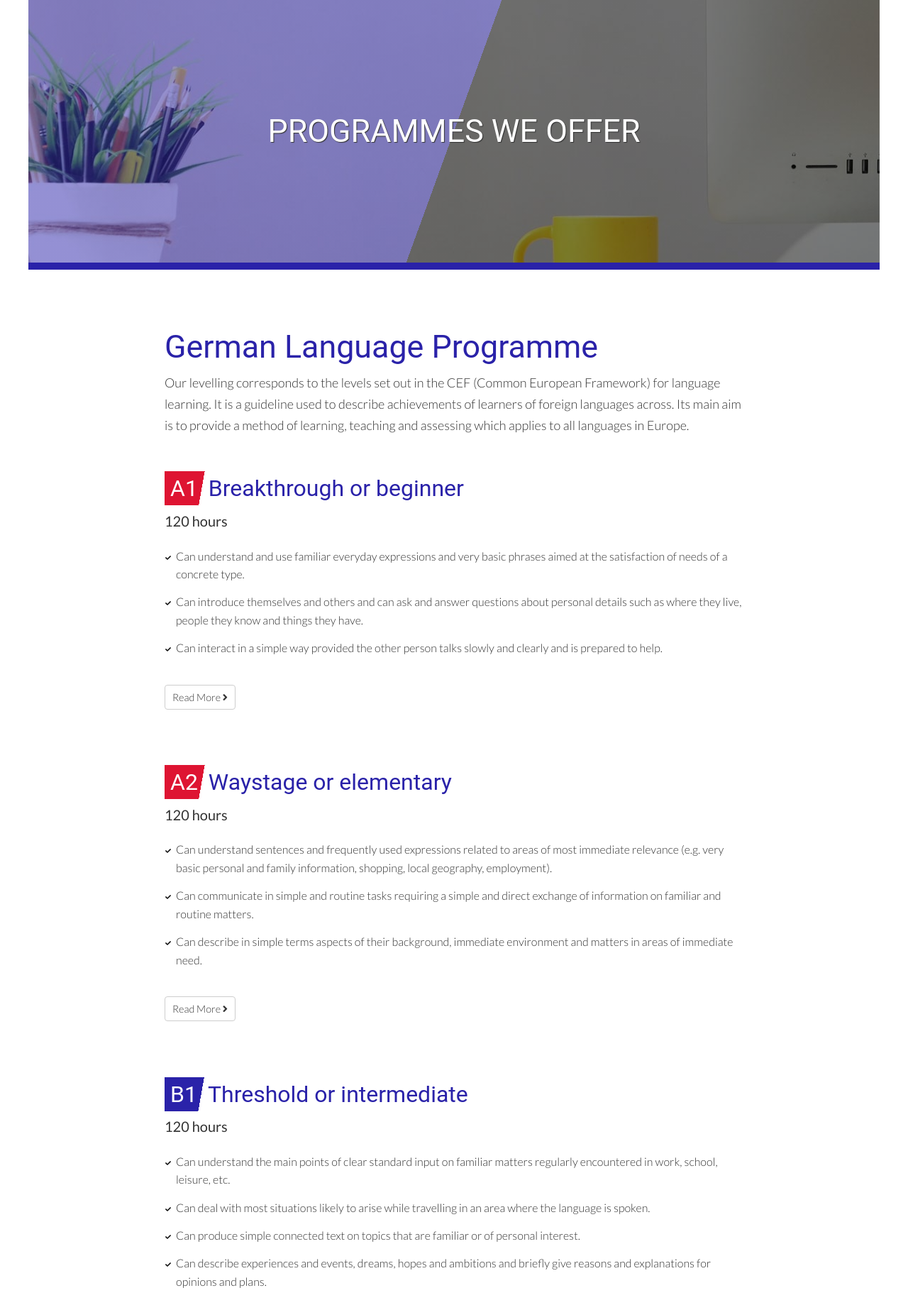
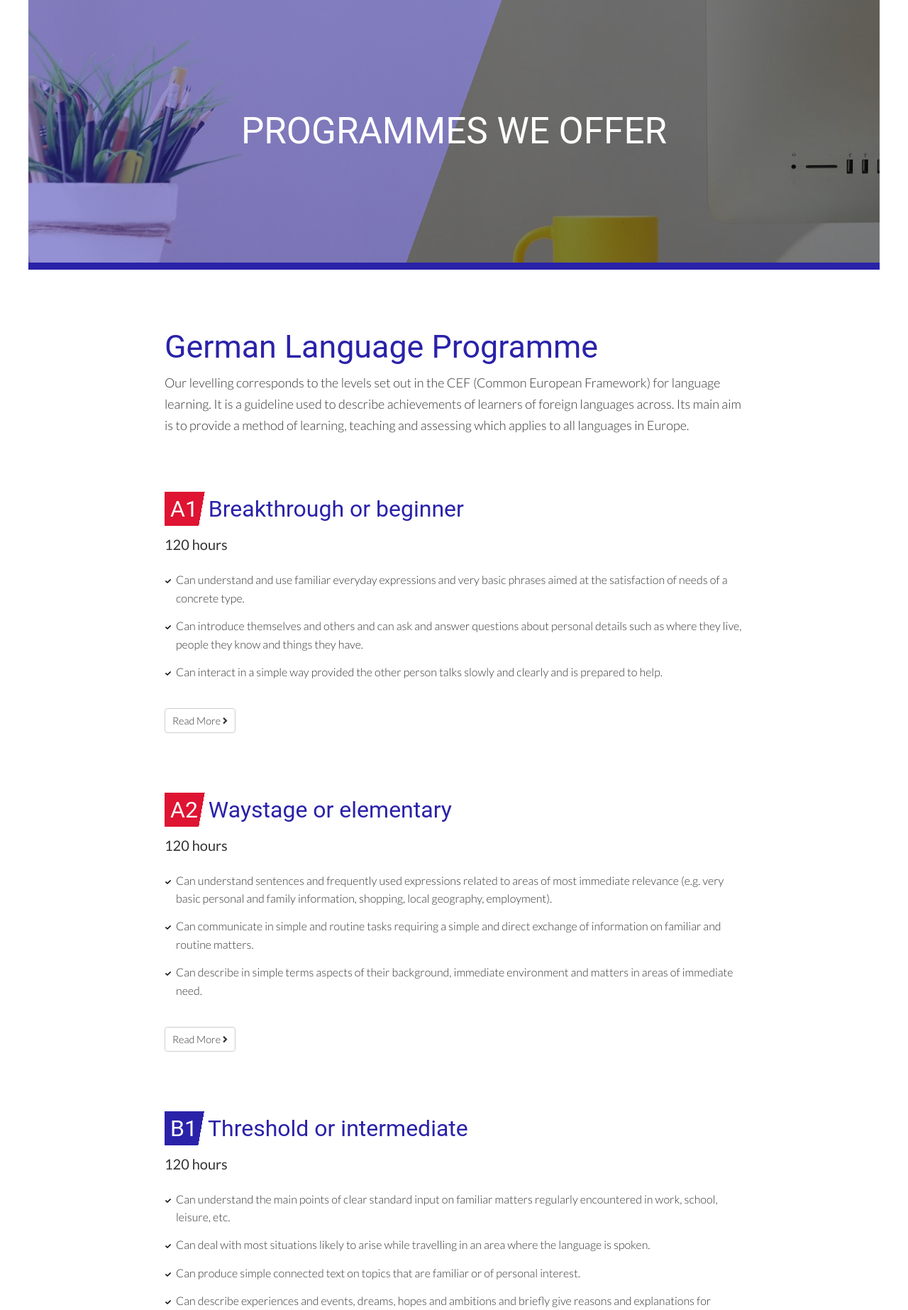
Before and after one commit to odedahay/django-connect-care, a Django app: template templates/programs/programs.html in a window 1280 px wide. Shown: the part 93-1939 px from the top of the page at 71% size. Run offline with Django 3.2, Linux system fonts and the light colour scheme; the template is opened without the code that fills it, so the values that code supplies are empty.

Commit message:
CSS update

```diff
--- a/connect_and_care/static/css/styles.css
+++ b/connect_and_care/static/css/styles.css
@@ -870,11 +870,15 @@ a.home-faq-btn-red:hover{
   text-shadow: 1px 1px 1px #333;
 }
 
+
+
 .banner-block-text{
   display: flex;
   justify-content: center;
   align-items: center;
   height: 100%;
+  padding: 0 20px;
+  text-align: center;
 }
 .sticky-sidebar{
 /* position: relative; */}
@@ -1108,7 +1112,21 @@ a.home-faq-btn-red:hover{
   }
 
   .accordion-container{
+      width: 90%;
+      margin: 0 auto;
       padding:20px 28px 20px 18px;
+  }
+  @media screen and (min-width: 360px) {
+    .accordion-container{
+      width: 90%;
+    }
+  }
+
+  @media screen and (min-width: 768px) {
+    .accordion-container{
+      width: 100%;
+      padding:20px 28px 20px 18px;
+    }
   }
 
 
@@ -1135,6 +1153,16 @@ a.home-faq-btn-red:hover{
   }
   .accordion-container a:hover{
     text-decoration: underline;
+  }
+
+  .display-mobile{
+    display: none;
+    font-size: .75rem;
+  }
+  @media (max-width: 768px) {
+    .display-mobile{
+      display: block;
+    }
   }
 
 /* ==================== Contact Styles ==================== */
--- a/connect_and_care/static/css/utilities.css
+++ b/connect_and_care/static/css/utilities.css
@@ -224,13 +224,14 @@ margin: 0 0 1.8rem;
 }
 @media (min-width: 530px) {
   .generic-content-container p {
+    /* width: 75%; */
     font-size: 1.125rem;
   }
 }
 
 @media (max-width: 375px) {
   .generic-content-container p {
-    width: 75%;
+    /* width: 75%; */
     margin: 0 auto;
     line-height: 1.8;
   }
@@ -238,9 +239,9 @@ margin: 0 0 1.8rem;
 
 @media (max-width: 768px) {
   .generic-content-container p {
-    width: 100%;
     margin: 0 auto;
     line-height: 2;
+    padding-bottom: 20px;
   }
 }
 
@@ -286,8 +287,8 @@ a.link:hover{
   font-size: 2.2rem;
   font-family: 'Roboto', sans-serif;
   font-weight: 400;
+}
 
-}
 @media (max-width: 375px) {
   .lg-title{
     font-size: 2rem;
@@ -299,7 +300,7 @@ a.link:hover{
 
 @media (max-width: 414px) {
   .lg-title{
-  font-size: 1.5rem;
+    font-size: 2rem;
     font-family: 'Roboto', sans-serif;
     font-weight: 400;
   }
@@ -314,10 +315,31 @@ a.link:hover{
   }
 }
 
+.lg-title-banner{
+  font-size: 2.8rem;
+  font-family: 'Roboto', sans-serif;
+  font-weight: 400;
+}
+
+@media  screen and (min-width: 767px){
+  .lg-title-banner{
+    font-size: 3.2rem;
+  }
+}
+
+.no-shadow{
+  text-shadow: none!important;
+}
+
+
 .md-title{
   font-size: 2rem;
   font-family: 'Roboto', sans-serif;
   font-weight: 400;
+}
+
+.md-line-height{
+  line-height: 3rem;
 }
 
 .md-subtile{
@@ -379,7 +401,7 @@ ol.faq-number{
 @media (max-width: 375px) {
   ol.faq-number{
     list-style-type: decimal;
-    margin: 0 0 20px 60px;
+    margin: 0 0 20px 20px;
   }
 
 }
@@ -387,7 +409,7 @@ ol.faq-number{
 @media (max-width: 768px) {
   ol.faq-number{
     list-style-type: decimal;
-    margin: 0 0 20px 60px;
+    margin: 0 0 20px 20px;
   }
 
 }
@@ -515,3 +537,8 @@ padding: 3rem;
 .p-5 {
 padding: 4rem;
 }
+
+/* Padding for bottom only */
+.pb-2{
+  padding-bottom: 1.5rem;
+}
--- a/templates/news/news.html
+++ b/templates/news/news.html
@@ -10,7 +10,7 @@
         <div class="wrapper">
             <div class="banner-block" style="background: linear-gradient(110deg, rgba(42, 34,169,.5) 50%, rgba(0, 0, 0, .5) 30%), url({% static 'images/inner-news-banner.jpg' %}) no-repeat center center;">
                 <div class="banner-block-text">
-                    <h1 class="lg-title white-font uppercase" style="visibility: hidden;">News</h1>
+                    <h1 class="lg-title-banner white-font uppercase no-shadow" style="visibility: hidden;">News</h1>
                 </div>
             </div>
         </div>
--- a/templates/pages/about.html
+++ b/templates/pages/about.html
@@ -7,7 +7,7 @@
     <div class="wrapper">
         <div class="banner-block" style="background: linear-gradient(110deg, rgba(42, 34,169,.5) 50%, rgba(0, 0, 0, .5) 30%), url({% static 'images/inner-about-banner.jpg' %}) no-repeat center center;">
             <div class="banner-block-text">
-                <h1 class="lg-title white-font uppercase">About Us</h1>
+                <h1 class="lg-title-banner white-font uppercase no-shadow">About Us</h1>
             </div>
         </div>
     </div>
--- a/templates/pages/faq.html
+++ b/templates/pages/faq.html
@@ -8,7 +8,7 @@
         <div class="banner-block banner-block__bg" style="background: linear-gradient(110deg, rgba(42, 34,169,1) 50%, rgba(37, 30, 154, 1) 30%)">
             <!-- class="banner-block" style="background: linear-gradient(110deg, rgba(42, 34,169,1) 50%, rgba(0, 0, 0, 1) 30%), url(images/inner-about-banner.png) no-repeat center center;">-->
             <div class="banner-block-text">
-                <h1 class="lg-title white-font uppercase">Frequently Asked Questions</h1>
+                <h1 class="lg-title-banner white-font uppercase no-shadow">Frequently Asked Questions</h1>
 
             </div>
         </div>
--- a/templates/programs/programs.html
+++ b/templates/programs/programs.html
@@ -7,7 +7,7 @@
     <div class="wrapper">
         <div class="banner-block" style="background: linear-gradient(110deg, rgba(42, 34,169,.5) 50%, rgba(0, 0, 0, .5) 30%), url({% static 'images/inner-programs-banner.jpg' %}) no-repeat center center;">
             <div class="banner-block-text">
-                <h1 class="lg-title white-font uppercase">Programmes We Offer</h1>
+                <h1 class="lg-title-banner white-font uppercase no-shadow">Programmes We Offer</h1>
             </div>
         </div>
     </div>
@@ -18,13 +18,14 @@
     <div class="wrapper-md">
 
         <div class="generic-content-container p-2">
-            <section class="">
+            <section class="pb-2">
                 <h2 class="lg-title text-primary">German Language Programme</h2>
                 <p class="">Our levelling corresponds to the levels set out in the CEF (Common European Framework) for language learning. It is a guideline used to describe achievements of learners of foreign languages across. Its main aim is to provide a method of learning, teaching and assessing which applies to all languages in Europe.</p>
             </section>
 
             <section class="py-1">
-                <a href="/programs/breakthrough-or-beginner"><h2 class="md-title text-primary"><span class="color-box red-box">A1</span>Breakthrough or beginner</h2></a>
+                <a href="/programs/breakthrough-or-beginner">
+                    <h2 class="md-title text-primary md-line-height"><span class="color-box red-box">A1</span>Breakthrough or beginner</h2></a>
                 <h3 class="sub-title__hour">120 hours</h3>
                 <ul class="programs-main__list">
                     <li>Can understand and use familiar everyday expressions and very basic phrases aimed at the satisfaction of needs of a concrete type.</li>
@@ -36,7 +37,8 @@
             </section>
 
             <section class="py-1">
-                <a href="/programs/waystage-or-elementary"><h2 class="md-title text-primary"><span class="color-box red-box">A2</span>Waystage or elementary</h2></a>
+                <a href="/programs/waystage-or-elementary">
+                    <h2 class="md-title md-line-height text-primary"><span class="color-box red-box">A2</span>Waystage or elementary</h2></a>
                 <h3 class="sub-title__hour">120 hours</h3>
                 <ul class="programs-main__list">
                     <li>Can understand sentences and frequently used expressions related to areas of most immediate relevance (e.g. very basic personal and family information, shopping, local geography, employment).</li>
@@ -48,7 +50,8 @@
             </section>
 
             <section class="py-1">
-                <a href="/programs/threshold-or-intermediate"><h2 class="md-title text-primary"><span class="color-box ">B1</span>Threshold or intermediate </h2></a>
+                <a href="/programs/threshold-or-intermediate">
+                    <h2 class="md-title md-line-height text-primary"><span class="color-box ">B1</span>Threshold or intermediate </h2></a>
                 <h3 class="sub-title__hour">120 hours</h3>
                 <ul class="programs-main__list">
                     <li>Can understand the main points of clear standard input on familiar matters regularly encountered in work, school, leisure, etc.</li>
@@ -61,7 +64,8 @@
             </section>
 
             <section class="py-1">
-                <a href="/programs/vantage-or-upper-intermediate"><h2 class="md-title text-primary"><span class="color-box">B2</span>Vantage or upper intermediate</h2></a>
+                <a href="/programs/vantage-or-upper-intermediate">
+                    <h2 class="md-title md-line-height text-primary"><span class="color-box">B2</span>Vantage or upper intermediate</h2></a>
                 <h3 class="sub-title__hour">120 hours</h3>
                 <ul class="programs-main__list">
                     <li>Can understand the main ideas of complex text on both concrete and abstract topics, including technical discussions in their field of specialization.</li>
--- a/templates/testimonials/testimonials.html
+++ b/templates/testimonials/testimonials.html
@@ -7,7 +7,7 @@
     <div class="wrapper">
         <div class="banner-block" style="background: linear-gradient(110deg, rgba(42, 34,169,.5) 50%, rgba(0, 0, 0, .5) 30%), url({% static 'images/inner-testimonials-banner.jpg' %}) no-repeat center center;">
             <div class="banner-block-text">
-                <h1 class="lg-title white-font uppercase">Testimonials</h1>
+                <h1 class="lg-title-banner white-font uppercase no-shadow">Testimonials</h1>
             </div>
         </div>
     </div>
```
Lines whose indentation alone changed are shown as unchanged.
